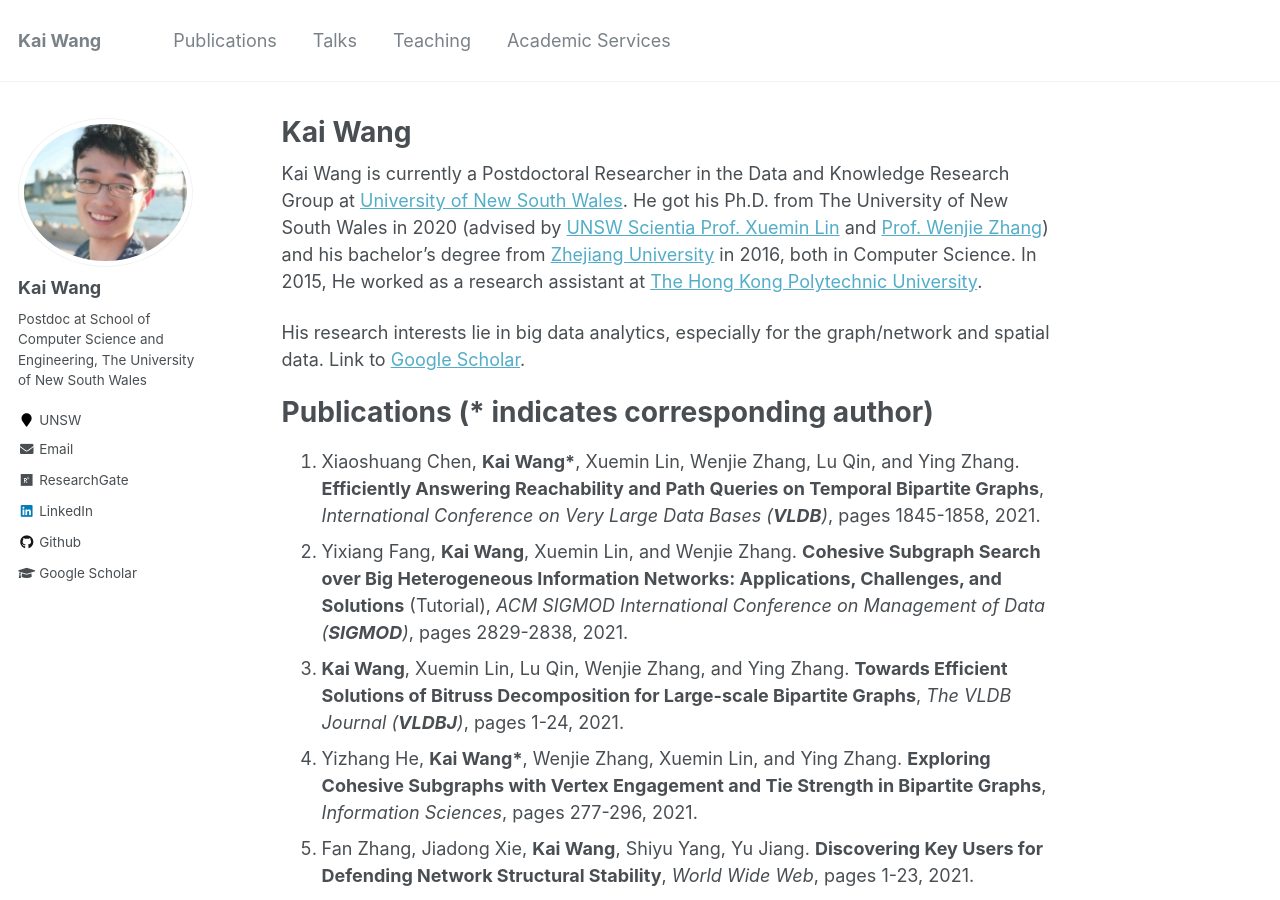
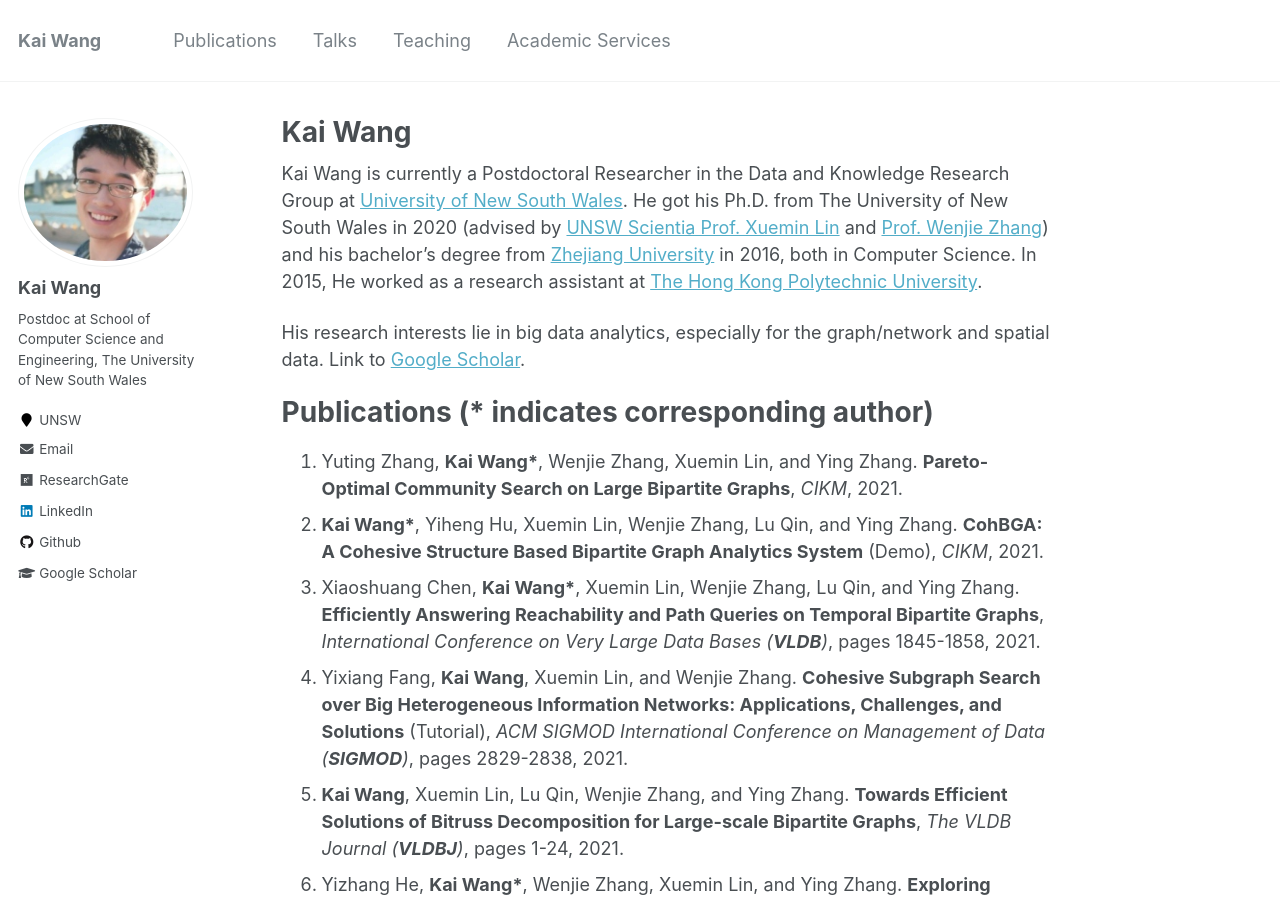
Before and after one commit to cs-kaiwang/cs-kaiwang.github.io, a Jekyll site: the page built from _pages/about.md, in a window 1280 px wide and 900 px high. Built offline with Jekyll 4.4.1, drawn with Linux system fonts in a browser that asks for light colours.

Commit message:
Update about.md

```diff
--- a/_pages/about.md
+++ b/_pages/about.md
@@ -14,20 +14,22 @@ His research interests lie in big data analytics, especially for the graph/netwo
 
 Publications (* indicates corresponding author)
 ======
-1. Xiaoshuang Chen, **Kai Wang\***, Xuemin Lin, Wenjie Zhang, Lu Qin, and Ying Zhang. **Efficiently Answering Reachability and Path Queries on Temporal Bipartite Graphs**, *International Conference on Very Large Data Bases (**VLDB**)*, pages 1845-1858, 2021.
-2. Yixiang Fang, **Kai Wang**, Xuemin Lin, and Wenjie Zhang. **Cohesive Subgraph Search over Big Heterogeneous Information Networks: Applications, Challenges, and Solutions** (Tutorial), *ACM SIGMOD International Conference on Management of Data (**SIGMOD**)*, pages 2829-2838, 2021.
-3. **Kai Wang**, Xuemin Lin, Lu Qin, Wenjie Zhang, and Ying Zhang. **Towards Efficient Solutions of Bitruss Decomposition for Large-scale Bipartite Graphs**, *The VLDB Journal (**VLDBJ**)*, pages 1-24, 2021.
-4. Yizhang He, **Kai Wang\***, Wenjie Zhang, Xuemin Lin, and Ying Zhang. **Exploring Cohesive Subgraphs with Vertex Engagement and Tie Strength in Bipartite Graphs**, *Information Sciences*, pages 277-296, 2021.
-5. Fan Zhang, Jiadong Xie, **Kai Wang**, Shiyu Yang, Yu Jiang. **Discovering Key Users for Defending Network Structural Stability**, *World Wide Web*, pages 1-23, 2021.
-6. Bo Tang, Man Lung Yiu, Kyriakos Mouratidis, Jiahao Zhang, and **Kai Wang**. **On Discovering Motifs and Frequent Patterns in Spatial Trajectories with Discrete Frechet Distance**, *GeoInformatica*, to apprear, 2021.
-7. **Kai Wang**, Xuemin Lin, Lu Qin, Wenjie Zhang, and Ying Zhang. **Efficient and Effective Community Search on Large-scale Bipartite Graphs**, *IEEE International Conference on Data Engineering (**ICDE**)*, pages 85-96, 2021.
-8. **Kai Wang**, Shuting Wang, Xin Cao, and Lu Qin. **Efficient Radius-bounded Community Search in Geo-social Networks**, *IEEE Transactions on Knowledge and Data Engineering (**TKDE**)*,  2020.
-9. Maryam Ghafouri, **Kai Wang\***, Fan Zhang, Ying Zhang, and Xuemin Lin. **Efficient Graph Hierarchical Decomposition With User Engagement And Tie Strength**, *International Conference on Database Systems for Advanced Applications (DASFAA)*, pages 448-465, 2020.
-10. **Kai Wang**, Xuemin Lin, Lu Qin, Wenjie Zhang, and Ying Zhang. **Efficient Bitruss Decomposition for Large-scale Bipartite Graphs**, *IEEE International Conference on Data Engineering (**ICDE**)*, pages 661-672, 2020.
-11. **Kai Wang**, Xuemin Lin, Lu Qin, Wenjie Zhang, and Ying Zhang. **Vertex Priority Based Butterfly Counting for Large-scale Bipartite Networks**, *International Conference on Very Large Data Bases (**VLDB**)*, pages 1139-1152, 2019.
-12. **Kai Wang**, Xin Cao, Xuemin Lin, Wenjie Zhang, and Lu Qin. **Efficient Computing of Radius-bounded k-cores**, *IEEE International Conference on Data Engineering (**ICDE**)*, pages 233-244, 2018.
-13. Bo Tang, Man Lung Yiu, Kyriakos Mouratidis, and **Kai Wang**. **Efficient Motif Discovery in Spatial Trajectories using Discrete Fréchet Distance**, *International Conference on Extending Database Technology (EDBT)*, pages 378-389, 2017.
-14. Lu Chen, Yunjun Gao, **Kai Wang**, Christian S Jensen, and Gang Chen. **Answering Why-not Questions on Metric Probabilistic Range Queries**, *IEEE International Conference on Data Engineering (**ICDE**)*, pages 767-778, 2016.
+1. Yuting Zhang, **Kai Wang\***, Wenjie Zhang, Xuemin Lin, and Ying Zhang. **Pareto-Optimal Community Search on Large Bipartite Graphs**, *CIKM*, 2021.
+2. **Kai Wang\***, Yiheng Hu, Xuemin Lin, Wenjie Zhang, Lu Qin, and Ying Zhang. **CohBGA: A Cohesive Structure Based Bipartite Graph Analytics System** (Demo), *CIKM*, 2021.
+3. Xiaoshuang Chen, **Kai Wang\***, Xuemin Lin, Wenjie Zhang, Lu Qin, and Ying Zhang. **Efficiently Answering Reachability and Path Queries on Temporal Bipartite Graphs**, *International Conference on Very Large Data Bases (**VLDB**)*, pages 1845-1858, 2021.
+4. Yixiang Fang, **Kai Wang**, Xuemin Lin, and Wenjie Zhang. **Cohesive Subgraph Search over Big Heterogeneous Information Networks: Applications, Challenges, and Solutions** (Tutorial), *ACM SIGMOD International Conference on Management of Data (**SIGMOD**)*, pages 2829-2838, 2021.
+5. **Kai Wang**, Xuemin Lin, Lu Qin, Wenjie Zhang, and Ying Zhang. **Towards Efficient Solutions of Bitruss Decomposition for Large-scale Bipartite Graphs**, *The VLDB Journal (**VLDBJ**)*, pages 1-24, 2021.
+6. Yizhang He, **Kai Wang\***, Wenjie Zhang, Xuemin Lin, and Ying Zhang. **Exploring Cohesive Subgraphs with Vertex Engagement and Tie Strength in Bipartite Graphs**, *Information Sciences*, pages 277-296, 2021.
+7. Fan Zhang, Jiadong Xie, **Kai Wang**, Shiyu Yang, Yu Jiang. **Discovering Key Users for Defending Network Structural Stability**, *World Wide Web*, pages 1-23, 2021.
+8. Bo Tang, Man Lung Yiu, Kyriakos Mouratidis, Jiahao Zhang, and **Kai Wang**. **On Discovering Motifs and Frequent Patterns in Spatial Trajectories with Discrete Frechet Distance**, *GeoInformatica*, to apprear, 2021.
+9. **Kai Wang**, Xuemin Lin, Lu Qin, Wenjie Zhang, and Ying Zhang. **Efficient and Effective Community Search on Large-scale Bipartite Graphs**, *IEEE International Conference on Data Engineering (**ICDE**)*, pages 85-96, 2021.
+10. **Kai Wang**, Shuting Wang, Xin Cao, and Lu Qin. **Efficient Radius-bounded Community Search in Geo-social Networks**, *IEEE Transactions on Knowledge and Data Engineering (**TKDE**)*,  2020.
+11. Maryam Ghafouri, **Kai Wang\***, Fan Zhang, Ying Zhang, and Xuemin Lin. **Efficient Graph Hierarchical Decomposition With User Engagement And Tie Strength**, *International Conference on Database Systems for Advanced Applications (DASFAA)*, pages 448-465, 2020.
+12. **Kai Wang**, Xuemin Lin, Lu Qin, Wenjie Zhang, and Ying Zhang. **Efficient Bitruss Decomposition for Large-scale Bipartite Graphs**, *IEEE International Conference on Data Engineering (**ICDE**)*, pages 661-672, 2020.
+13. **Kai Wang**, Xuemin Lin, Lu Qin, Wenjie Zhang, and Ying Zhang. **Vertex Priority Based Butterfly Counting for Large-scale Bipartite Networks**, *International Conference on Very Large Data Bases (**VLDB**)*, pages 1139-1152, 2019.
+14. **Kai Wang**, Xin Cao, Xuemin Lin, Wenjie Zhang, and Lu Qin. **Efficient Computing of Radius-bounded k-cores**, *IEEE International Conference on Data Engineering (**ICDE**)*, pages 233-244, 2018.
+15. Bo Tang, Man Lung Yiu, Kyriakos Mouratidis, and **Kai Wang**. **Efficient Motif Discovery in Spatial Trajectories using Discrete Fréchet Distance**, *International Conference on Extending Database Technology (EDBT)*, pages 378-389, 2017.
+16. Lu Chen, Yunjun Gao, **Kai Wang**, Christian S Jensen, and Gang Chen. **Answering Why-not Questions on Metric Probabilistic Range Queries**, *IEEE International Conference on Data Engineering (**ICDE**)*, pages 767-778, 2016.
 
 Talks
 ======
```
